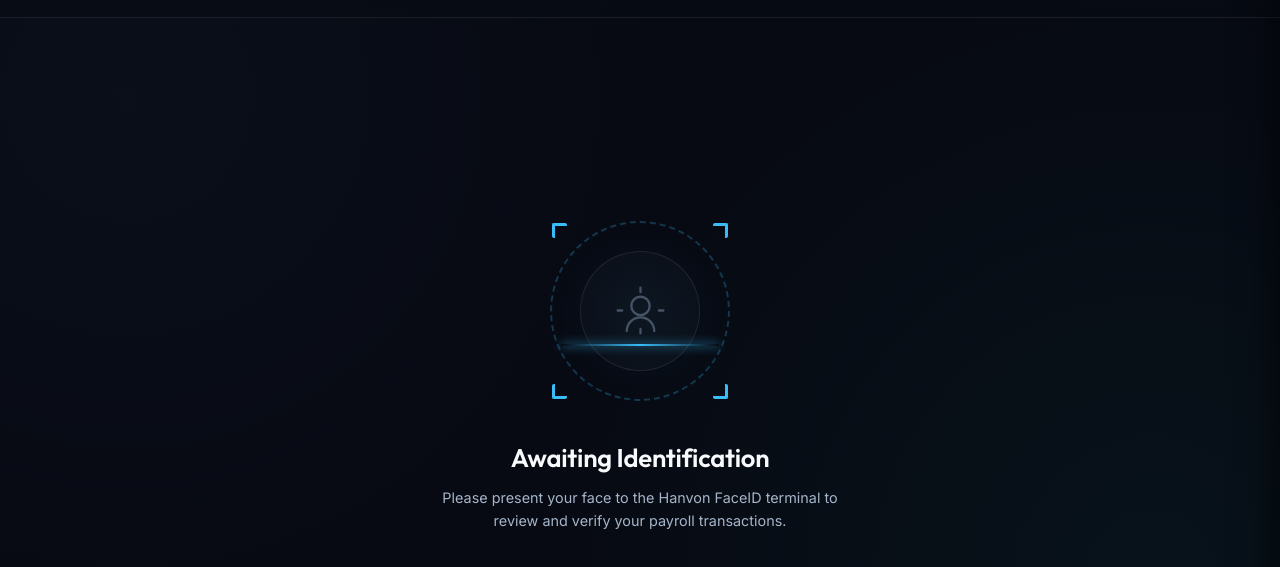
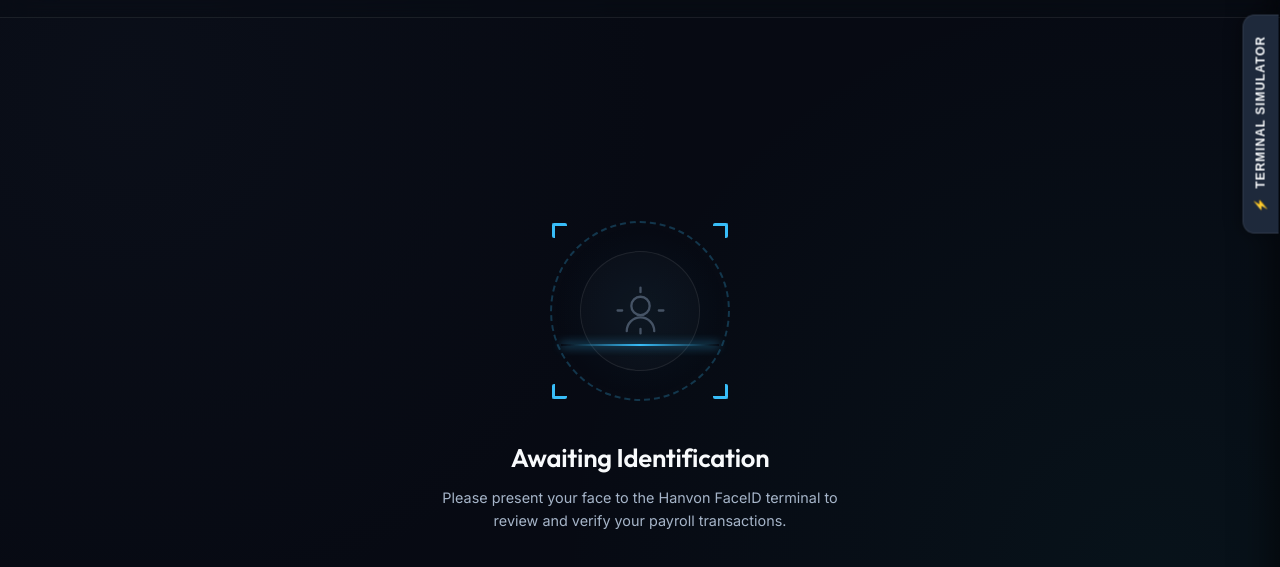
Before and after one commit to MdAbdurRahaman/FaceGo-Payroll-Integration, a website: page public/index.html in a window 1280 px wide. Shown: the part 65-632 px from the top of the page. Drawn offline with nearby package versions, Linux system fonts and the light colour scheme; no server answers.

Commit message:
Fix simulator sidebar toggle position in CSS

```diff
--- a/public/style.css
+++ b/public/style.css
@@ -1068,7 +1068,7 @@ h1, h2, h3, .amount-value, .brand-text h1, .scan-title {
 .simulator-toggle {
   position: absolute;
   top: 80px;
-  left: -145px;
+  left: -257px;
   transform: rotate(-90deg);
   transform-origin: right top;
   background: #1e293b;
```
